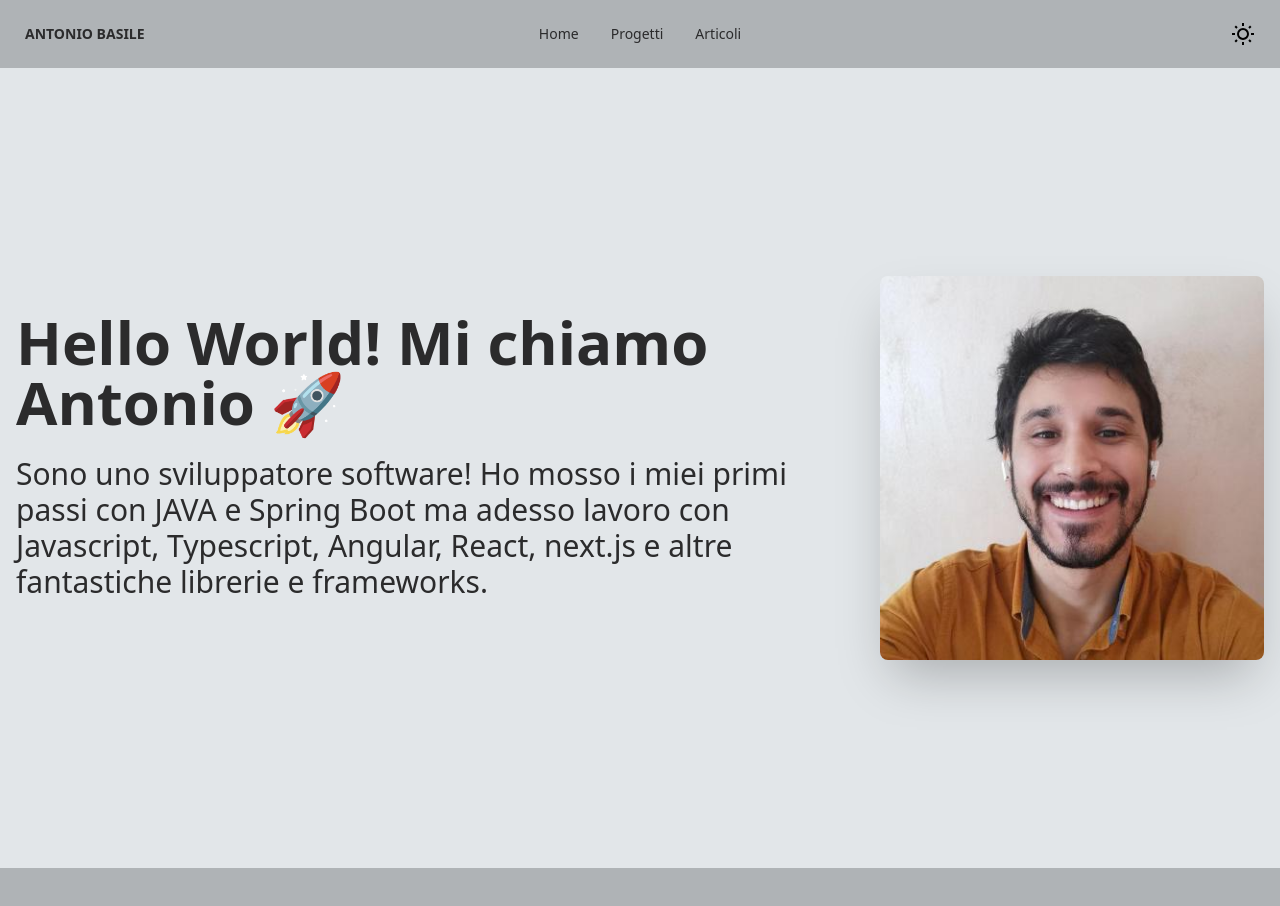
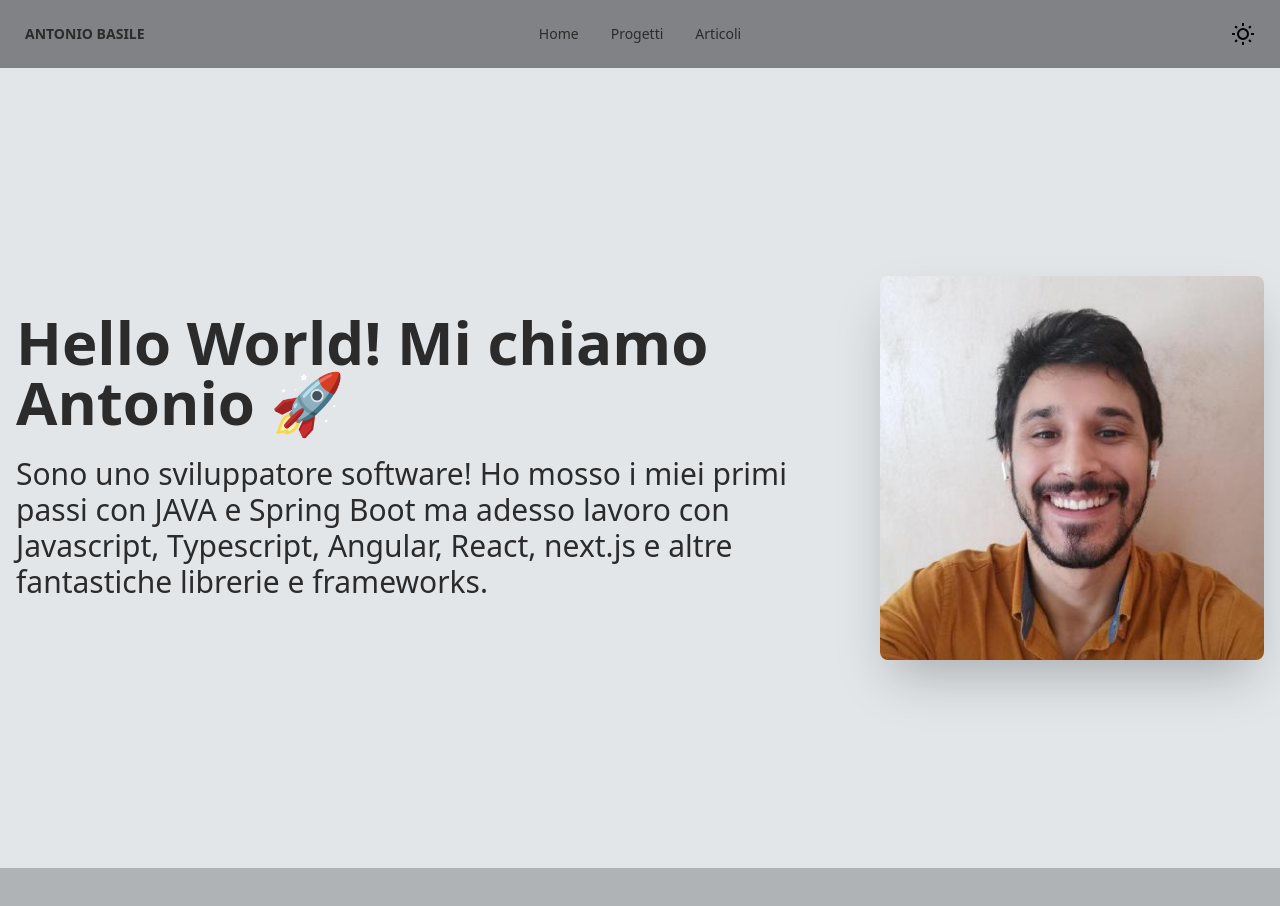
Before and after one commit to black-arm/black-arm-cv, a Next.js app: page / in a window 1280 px wide. Shown: the top 906 px of the page. Built offline with nearby package versions, Linux system fonts and the light colour scheme.

Commit message:
fix: navbar with position sticky

```diff
--- a/src/components/smart/navbar/Navbar.tsx
+++ b/src/components/smart/navbar/Navbar.tsx
@@ -21,7 +21,7 @@ export function Navbar() {
         setDarkMode(!isDarkMode);
     }
 
-    return <div data-testid="navbar" className="navbar bg-base-200">
+    return <div data-testid="navbar" className="navbar bg-base-300 sticky top-0 z-10">
         <div className="navbar-start">
             <a className="btn btn-ghost">Antonio Basile</a>
         </div>
```
